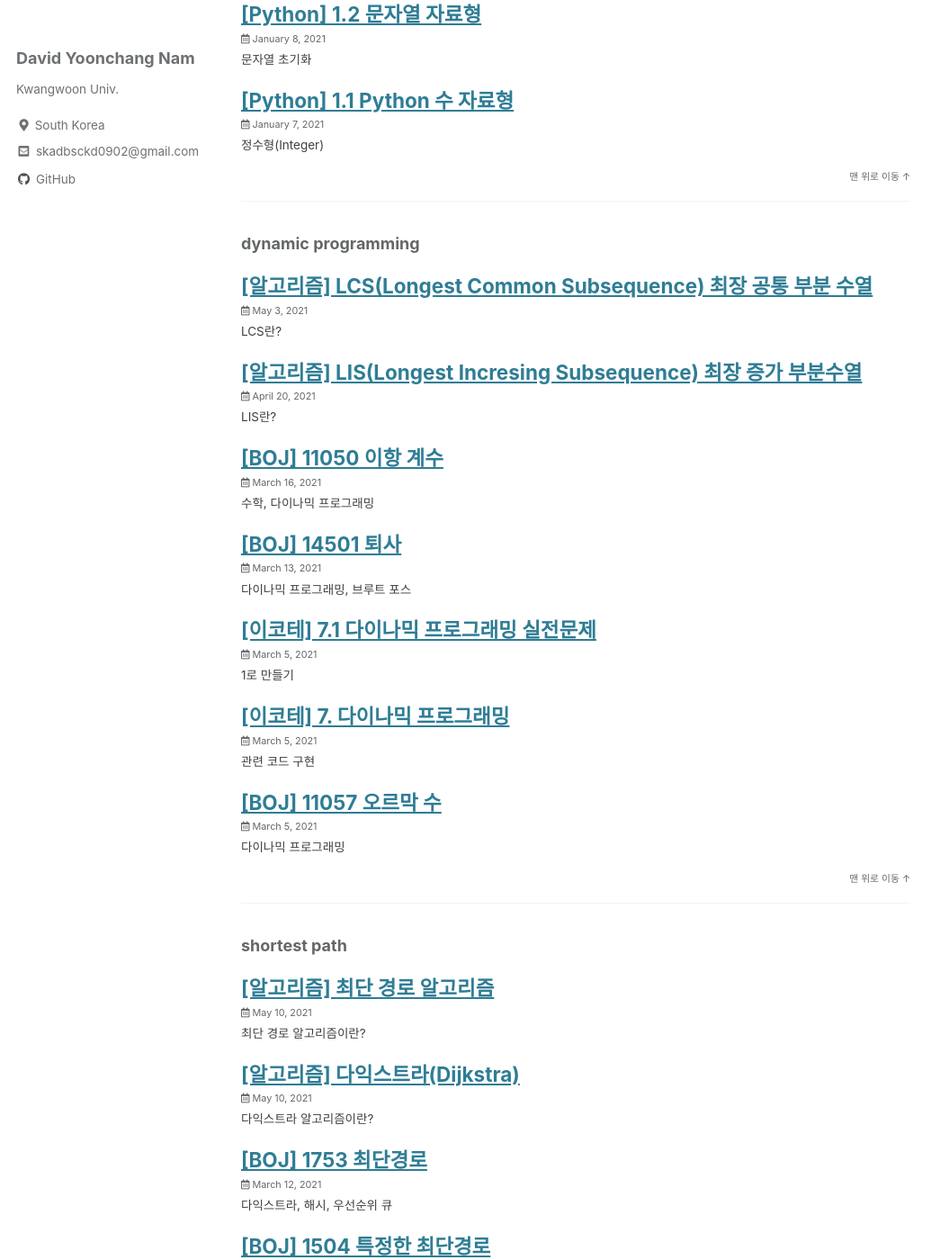
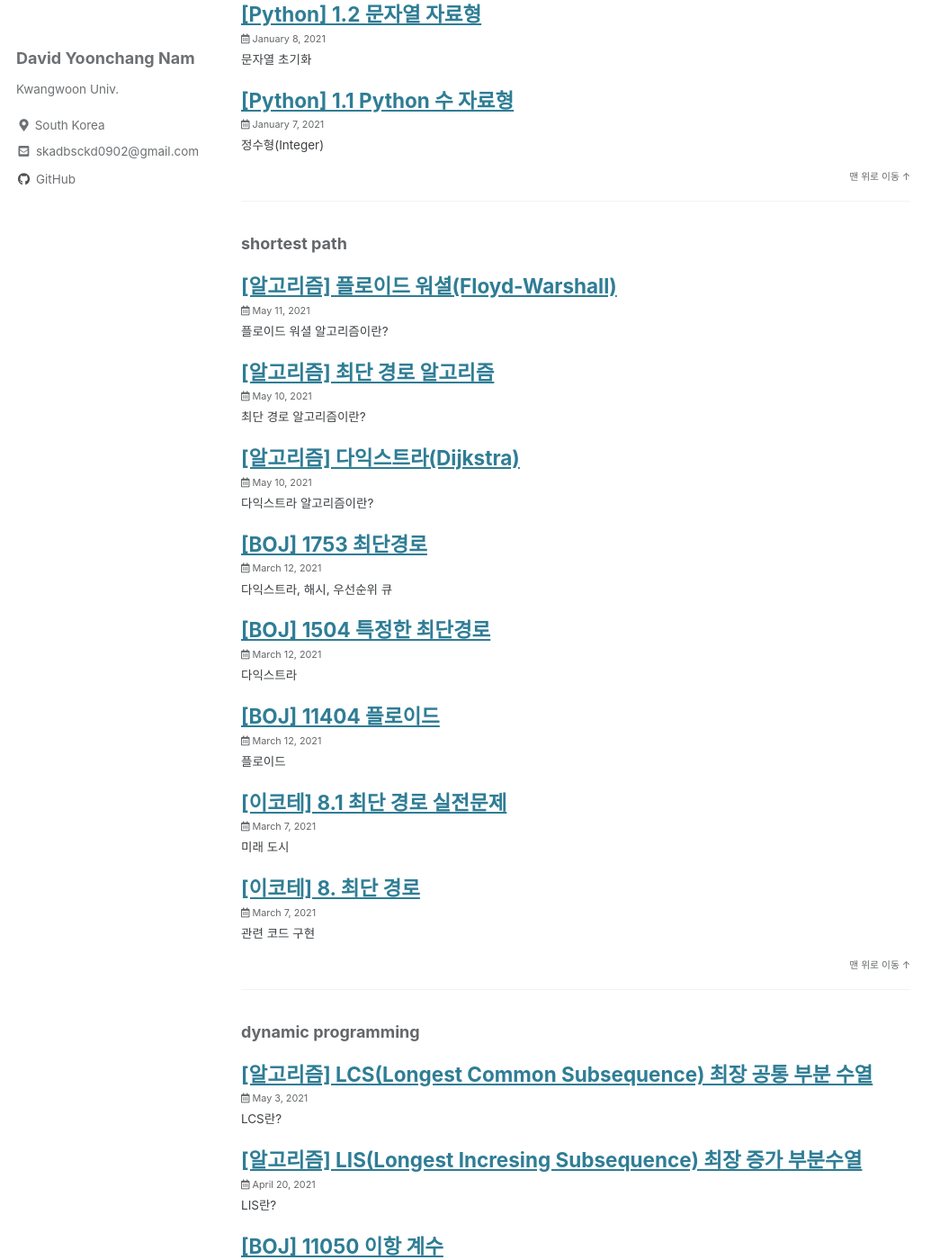
Before and after one commit to Akgop/Akgop.github.io, a Jekyll site: the page built from _pages/tags-archive.md, in a window 1280 px wide and 1400 px high, scrolled down 6649 px. Shown: the whole window at 90% size, without its empty margins (0-1055 px from the left). Built offline with Jekyll 4.4.1, drawn with Linux system fonts in a browser that asks for light colours; cached includes are drawn as plain includes; part of the change alters nothing that is shown; some of the changed text lies outside the part shown.

Commit message:
created 2021-05-11-floyd.md

````diff
--- a/_posts/2021-05-10-algorithms_Shortestpath.md
+++ b/_posts/2021-05-10-algorithms_Shortestpath.md
@@ -57,4 +57,4 @@ toc: true
 
 모든 정점에서 모든 정점으로의 최단 경로
 
-- Floyd Warshall
+- [플로이드(Floyd Warshall)](https://akgop.github.io/algorithms/algorithms_Floyd)
--- /dev/null
+++ b/_posts/2021-05-11-algorithms_Floyd.md
@@ -0,0 +1,61 @@
+---
+title: \[알고리즘] 플로이드 워셜(Floyd-Warshall)
+categories:
+  - algorithms
+tags:
+  - shortest path
+  - floyd
+toc: true
+---
+
+### 플로이드 워셜 알고리즘이란?
+
+---
+
+플로이드 워셜 최단경로 알고리즘은 그래프에서 여러 노드가 있을 때, 모든 노드(All Source)에서 출발하여 다른 모든 노드(All Destination)로의 최단 경로를 구하는 알고리즘이다.
+
+플로이드 알고리즘은 음수 사이클을 포함하면 사용할 수 없다는 특징을 갖는다. 다만 음수 사이클이 발생되지 않는한, 음수 간선은 포함할 수 있다.
+
+음수 사이클이란 해당 경로를 무한 반복하면 음수 방향으로 계속 거리가 작아져서 수렴하지 않고 발산하는 경우를 말한다.
+
+플로이드는 간단히 설명하면 I 로 부터 J 까지의 거리를 구하는데 K 라는 지점을 거쳐서 지나갈 때 최단경로가 나오는지 아닌지를 판별하며 Edge Relaxation을 통해 최단 거리를 업데이트 하는 알고리즘이다. Optimal substructure가 이곳에도 적용되는데, 최단 경로는 여러 개의 최단 경로로 이루어져 있다는 원리에 의해 음수 사이클이 발생할 수 없다는 전제가 설정된다. 이런 원리들에 의해 플로이드 알고리짐은 **다이나믹 프로그래밍**의 일종으로 분류한다.
+
+### 어떻게 동작하는가?
+
+---
+
+플로이드 알고리즘의 동작 원리를 알아보자. A, B, C, D, E 5개의 노드중 A → D 라는 경로의 최단 경로를 구한다고 가정해보자.
+
+플로이드 알고리즘에 의해 i 로 부터 j 까지의 거리를 구하는데 k 라는 지점을 거쳐서 지나가는 것이 빠른지, 아닌지를 판별한다. k는 A ~ E 까지 순회한다.
+
+![floyd1.jpeg](/assets/images/algorithms/floyd1.jpeg)
+
+위 그림처럼, B → C 까지의 기존 경로와, B → A → C 의 경로중 어떤 값이 더 작은지를 판별해서 B → C 의 최단 거리를 업데이트 한다. 나머지 모든 노드들에 대해서도 동일하다. 참고로 자기 자신에 대해서는 모두 0으로 설정하기 때문에 A → A 같은 경우는 처리되지 않는다. B → A → A 같은 경우에도 A → A가 0이므로 B → A 와 동일하다.
+
+![floyd2.jpeg](/assets/images/algorithms/floyd2.jpeg)
+
+k를 1 늘려서 같은 행동을 반복한다. 다만 여기서 A → E 를 보자. 이는 A → E 와 A → B → E 를 비교하게 되어있다. 그러나 B → E는 앞서 B → E 그 자체와 B → A → E 를 비교하여 최단 거리로 업데이트 한 값이다. 이를 통해 우리는 플로이드가 다이나믹 프로그래밍이라는 것을 알 수 있다. 즉 재귀적으로 메모이제이션을 사용하여 이전 값을 저장하거나, 바텀 업 방식으로 2차원 거리 테이블을 초기화 하여 업데이트 하는 방향으로 구현할 수 있음을 알 수 있다. 하나 더 보자.
+
+![floyd3.jpeg](/assets/images/algorithms/floyd3.jpeg)
+
+마지막 k 가 E 까지 도달한 경우이다. 이 경우에도 결국엔 A → D, A → E, E→ D 모두 이미 이전(k-1)에 최적이라고 보장을 받은 값들이다. 따라서 A → D 와 A → E → D 를 비교하여 최종 결론을 내리고 더이상 업데이트할 요소가 없는 상태를 보장받을 수 있다. O(V^3)
+
+![floyd4.jpeg](/assets/images/algorithms/floyd4.jpeg)
+
+따라서 결국 위와 같은 트리 구조의 부분 문제를 미리 계산해놓는 다이나믹 프로그래밍으로 접근하여 풀 수 있는 문제라고 볼 수 있다.
+
+### 구현(Python)
+
+---
+
+```python
+# 점화식에 따라 플로이드 워셜 알고리즘을 수행
+for k in range(1, v + 1):
+    for i in range(1, v + 1):
+        for j in range(1, v + 1):
+            # k를 지나치는 경로와, k를 지나치지 않는 경로중 더 짧은 경로로 업데이트
+            graph[i][j] = min(graph[i][j], graph[i][k] + graph[k][j])
+
+```
+
+원리는 어렵지만 코드는 매우 간단하게 구현된다.
````
Also changed, not shown: assets/images/algorithms/floyd1.jpeg (added), assets/images/algorithms/floyd2.jpeg (added), assets/images/algorithms/floyd3.jpeg (added), assets/images/algorithms/floyd4.jpeg (added).
